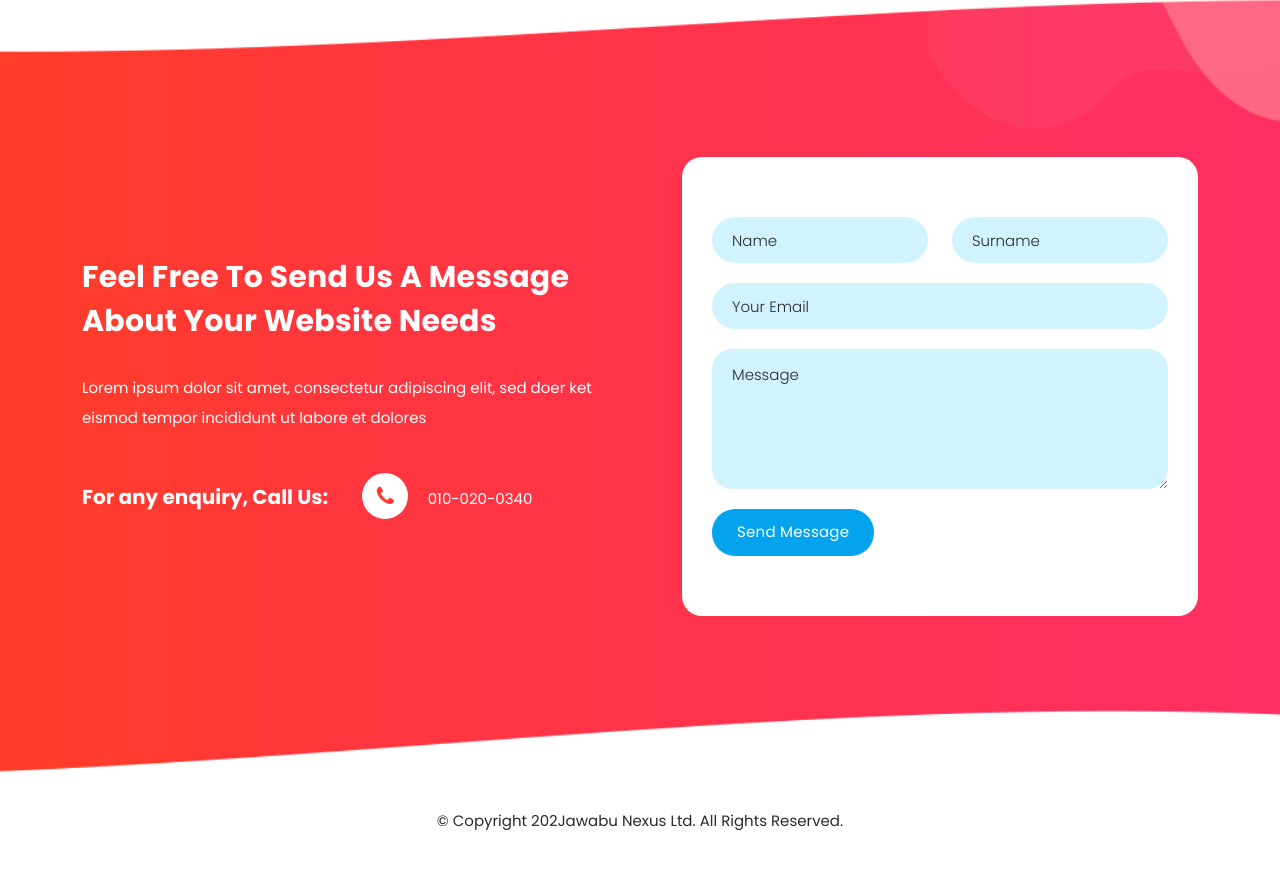
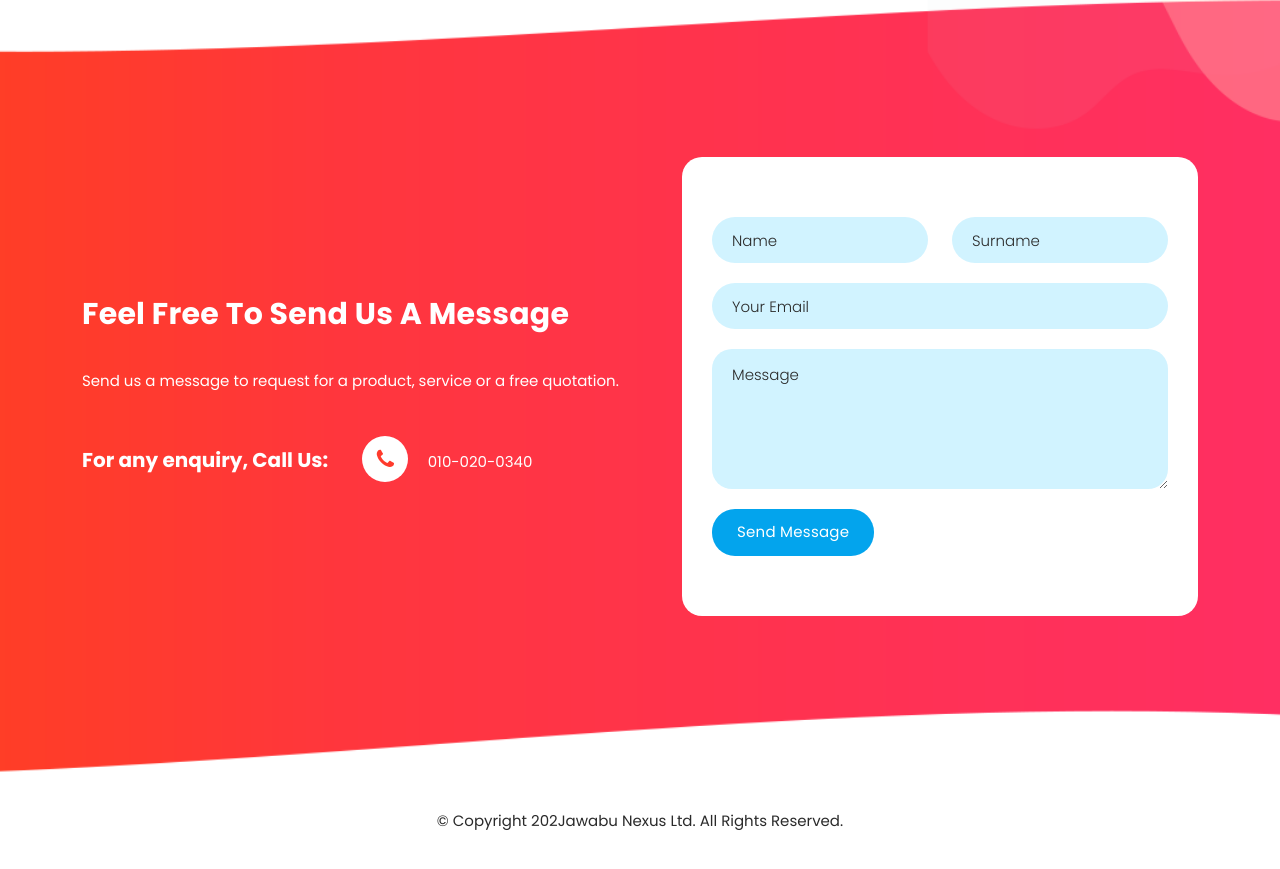
Before and after one commit to malingib/JawabuNexus, a plain HTML site: page index.html in a window 1280 px wide. Shown: the part 4049-4918 px from the top of the page. Drawn offline with Linux system fonts and the light colour scheme.

Commit message:
Update index.html

```diff
--- a/index.html
+++ b/index.html
@@ -345,8 +345,8 @@ build solutions that are aimed at delivering desired customer business outcomes
       <div class="row">
         <div class="col-lg-6 align-self-center wow fadeInLeft" data-wow-duration="0.5s" data-wow-delay="0.25s">
           <div class="section-heading">
-            <h2>Feel Free To Send Us a Message About Your Website Needs</h2>
-            <p>Lorem ipsum dolor sit amet, consectetur adipiscing elit, sed doer ket eismod tempor incididunt ut labore et dolores</p>
+            <h2>Feel Free To Send Us a Message</h2>
+            <p>Send us a message to request for a product, service or a free quotation.</p>
             <div class="phone-info">
               <h4>For any enquiry, Call Us: <span><i class="fa fa-phone"></i> <a href="#">010-020-0340</a></span></h4>
             </div>
```
